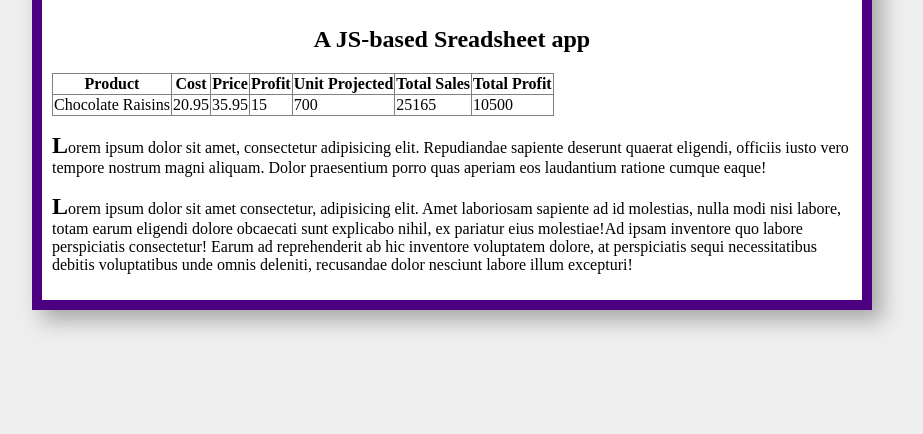
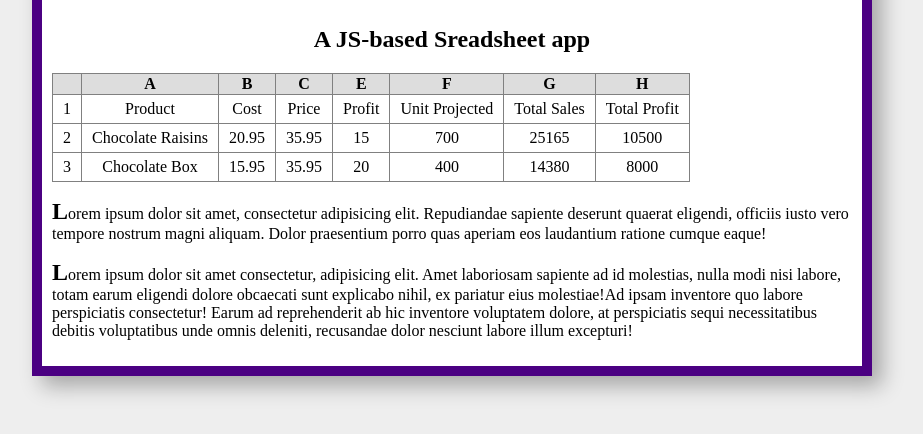
Before and after one commit to Akalyptos7/JSDAY1, a plain HTML site: page index.html in a window 1280 px wide. Shown: the part 100-534 px from the top of the page, without its empty margins (188-1111 px from the left). Drawn offline with Linux system fonts and the light colour scheme.

Commit message:
[ Step 7 ] morphing table

```diff
--- a/index.html
+++ b/index.html
@@ -1,5 +1,6 @@
 <!DOCTYPE html>
 <html lang="en">
+
 <head>
     <meta charset="UTF-8">
     <meta name="viewport" content="width=gi, initial-scale=1.0">
@@ -7,6 +8,7 @@
     <link rel="stylesheet" href="mystyle.css">
     <title>Document</title>
 </head>
+
 <body>
     <section class="container">
 
@@ -17,16 +19,29 @@
         <table>
             <thead>
                 <tr>
-                <th>Product</th>
-                <th>Cost</th>
-                <th>Price</th>
-                <th>Profit</th>
-                <th>Unit Projected</th>
-                <th>Total Sales</th>
-                <th>Total Profit</th>
+                    <th></th>
+                    <th>A</th>
+                    <th>B</th>
+                    <th>C</th>
+                    <th>E</th>
+                    <th>F</th>
+                    <th>G</th>
+                    <th>H</th>
                 </tr>
             </thead>
             <tbody>
+                <tr>
+                    <td>1</td>
+                    <td>Product</td>
+                    <td>Cost</td>
+                    <td>Price</td>
+                    <td>Profit</td>
+                    <td>Unit Projected</td>
+                    <td>Total Sales</td>
+                    <td>Total Profit</td>
+                </tr>
+                <tr>
+                    <td>2</td>
                     <td>Chocolate Raisins</td>
                     <td>20.95</td>
                     <td>35.95</td>
@@ -34,15 +49,32 @@
                     <td>700</td>
                     <td>25165</td>
                     <td>10500</td>
+                </tr>
+                <tr>
+                    <td>3</td>
+                    <td>Chocolate Box</td>
+                    <td>15.95</td>
+                    <td>35.95</td>
+                    <td>20</td>
+                    <td>400</td>
+                    <td>14380</td>
+                    <td>8000</td>
+                    </tr>
             </tbody>
         </table>
 
-    <p><span class="capital">L</span>orem ipsum dolor sit amet, consectetur adipisicing elit. Repudiandae sapiente deserunt quaerat eligendi, officiis iusto vero tempore nostrum magni aliquam. Dolor praesentium porro quas aperiam eos laudantium ratione cumque eaque!</p>
+        <p><span class="capital">L</span>orem ipsum dolor sit amet, consectetur adipisicing elit. Repudiandae sapiente
+            deserunt quaerat eligendi, officiis iusto vero tempore nostrum magni aliquam. Dolor praesentium porro quas
+            aperiam eos laudantium ratione cumque eaque!</p>
 
-    <p><span class="capital">L</span>orem ipsum dolor sit amet consectetur, adipisicing elit. Amet laboriosam sapiente ad id molestias, nulla modi nisi labore, totam earum eligendi dolore obcaecati sunt explicabo nihil, ex pariatur eius molestiae!Ad ipsam inventore quo labore perspiciatis consectetur! Earum ad reprehenderit ab hic inventore voluptatem dolore, at perspiciatis sequi necessitatibus debitis voluptatibus unde omnis deleniti, recusandae dolor nesciunt labore illum excepturi!</p>
+        <p><span class="capital">L</span>orem ipsum dolor sit amet consectetur, adipisicing elit. Amet laboriosam
+            sapiente ad id molestias, nulla modi nisi labore, totam earum eligendi dolore obcaecati sunt explicabo
+            nihil, ex pariatur eius molestiae!Ad ipsam inventore quo labore perspiciatis consectetur! Earum ad
+            reprehenderit ab hic inventore voluptatem dolore, at perspiciatis sequi necessitatibus debitis voluptatibus
+            unde omnis deleniti, recusandae dolor nesciunt labore illum excepturi!</p>
 
     </section>
     <!-- lorem*3 -->
+</body>
 
-</body>
 </html>
--- /dev/null
+++ b/methods.js
@@ -0,0 +1,4 @@
+tablerowObject.insertCell(index)
+var row = document.getElementById("myRow");
+var x = row.insertCell(-1);
+x.innerHTML = "New cell";
--- a/mystyle.css
+++ b/mystyle.css
@@ -37,6 +37,16 @@ table{
     border-collapse: collapse;
 }
 
+th {
+    background-color: #ddd;
+    text-align: center;
+}
+
+td {
+    padding: 5px 10px;
+    text-align: center;
+}
+
 th, td {
     border: 1px solid grey;
 }
```
Lines whose indentation alone changed are shown as unchanged.
